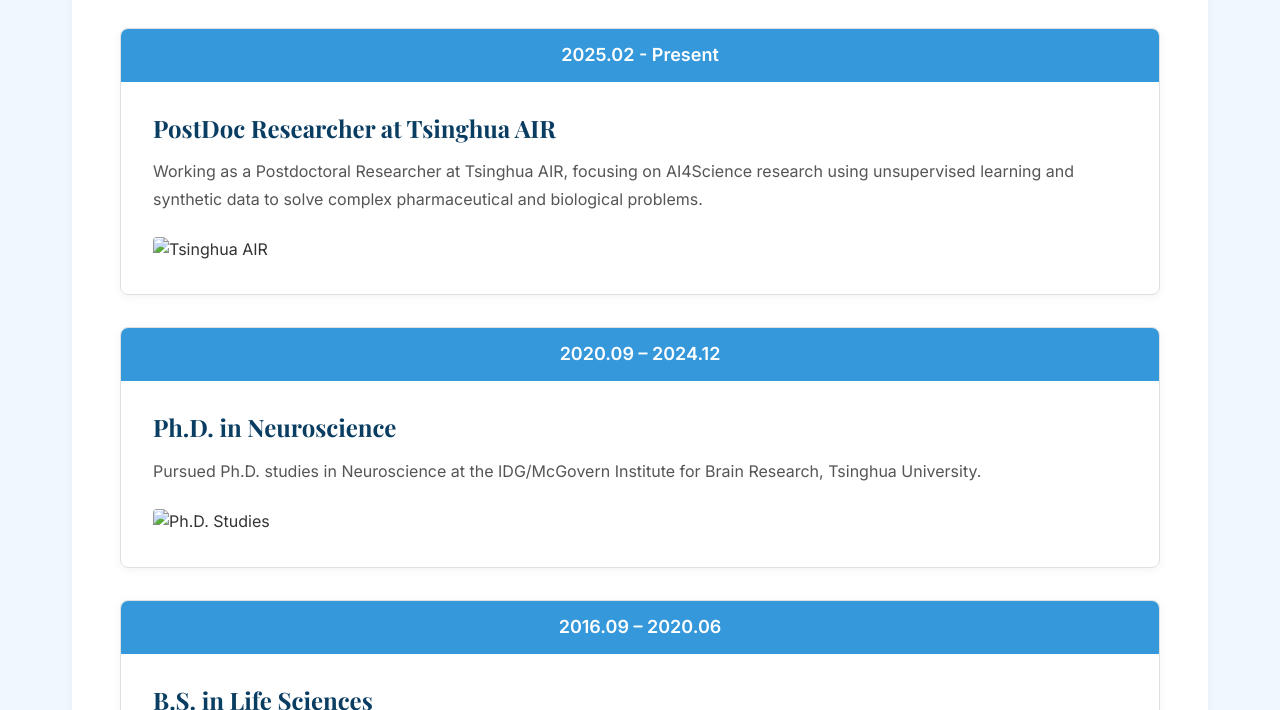
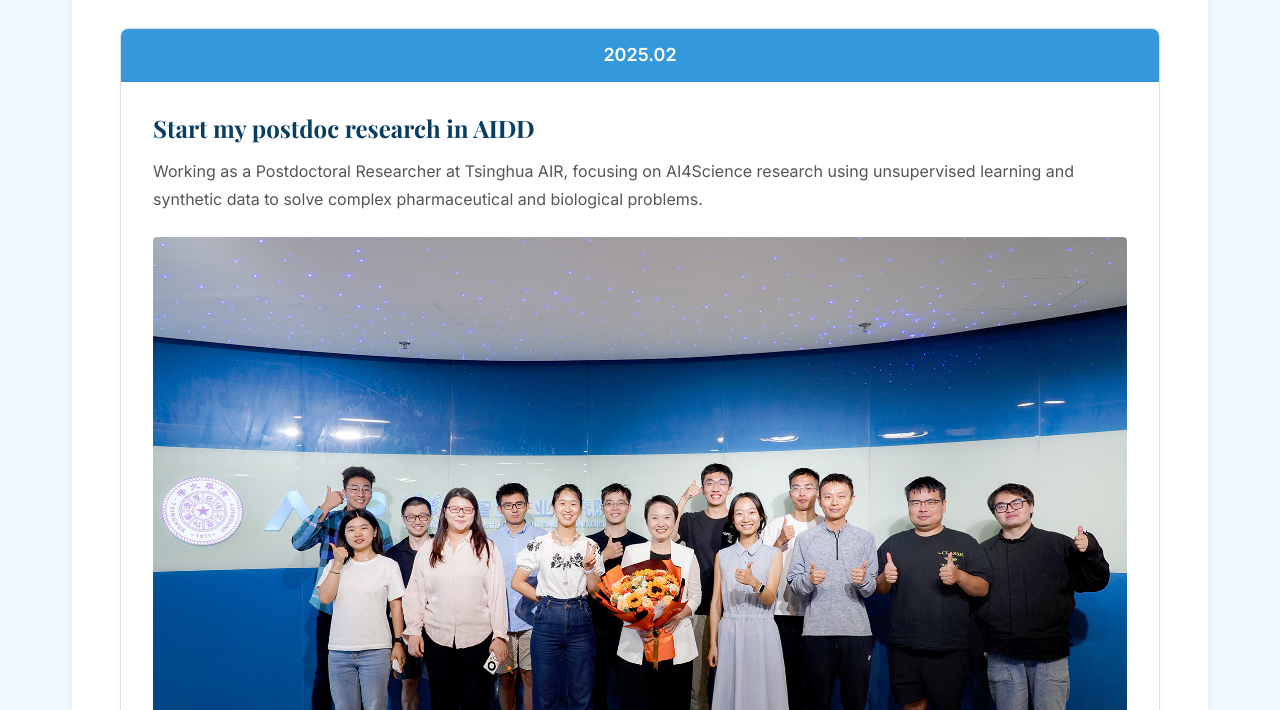
Before and after one commit to EBGU/Homepage_Yinjun-Harold-JIA, a plain HTML site: page timeline.html in a window 1280 px wide. Shown: the part 242-952 px from the top of the page. Drawn offline with nearby package versions, Linux system fonts and the light colour scheme.

Commit message:
fix typos, add photos

```diff
--- a/script.js
+++ b/script.js
@@ -16,6 +16,9 @@ class LanguageSwitcher {
 
         // Check for saved language preference
         this.loadLanguagePreference();
+
+        // Initialize content to default language
+        this.updateContent();
     }
 
     switchLanguage(lang) {
--- a/timeline.html
+++ b/timeline.html
@@ -35,10 +35,10 @@
                 <div class="timeline-container">
                     <!-- Timeline Item 1 -->
                     <div class="timeline-card">
-                        <div class="timeline-date">2025.02 - Present</div>
+                        <div class="timeline-date">2025.02</div>
                         <div class="timeline-content">
-                            <h2 class="timeline-title" data-en="PostDoc Researcher at Tsinghua AIR" data-zh="清华智能产业研究院博士后">PostDoc Researcher at Tsinghua AIR</h2>
-                            <p class="timeline-text" data-en="Working as a Postdoctoral Researcher at Tsinghua AIR, focusing on AI4Science research using unsupervised learning and synthetic data to solve complex pharmaceutical and biological problems." data-zh="在清华智能产业研究院担任博士后研究员，专注于AI4Science研究，使用无监督学习和合成数据解决复杂的医药和生物问题。">
+                            <h2 class="timeline-title" data-en="Start my postdoc research in AIDD" data-zh="AI药物发现博士后">Start my postdoc research in AIDD</h2>
+                            <p class="timeline-text" data-en="Working as a Postdoctoral Researcher at Tsinghua AIR, focusing on AI4Science research using unsupervised learning and synthetic data to solve complex pharmaceutical and biological problems." data-zh="开始在清华智能产业研究院担任博士后研究员，专注于AI4Science研究，使用无监督学习和合成数据解决复杂的医药和生物问题。">
                                 Working as a Postdoctoral Researcher at Tsinghua AIR, focusing on AI4Science research using unsupervised learning and synthetic data to solve complex pharmaceutical and biological problems.
                             </p>
                             <div class="timeline-image">
@@ -49,11 +49,11 @@
 
                     <!-- Timeline Item 2 -->
                     <div class="timeline-card">
-                        <div class="timeline-date">2020.09 – 2024.12</div>
+                        <div class="timeline-date">2024.12</div>
                         <div class="timeline-content">
-                            <h2 class="timeline-title" data-en="Ph.D. in Neuroscience" data-zh="神经科学博士">Ph.D. in Neuroscience</h2>
-                            <p class="timeline-text" data-en="Pursued Ph.D. studies in Neuroscience at the IDG/McGovern Institute for Brain Research, Tsinghua University." data-zh="在清华大学IDG/麦戈文脑科学研究院攻读神经科学博士学位。">
-                                Pursued Ph.D. studies in Neuroscience at the IDG/McGovern Institute for Brain Research, Tsinghua University.
+                            <h2 class="timeline-title" data-en="Graduation! Ph.D. in Neuroscience" data-zh="神经科学博士">Graduation! Ph.D. in Neuroscience</h2>
+                            <p class="timeline-text" data-en="Completed Ph.D. studies in Neuroscience at the IDG/McGovern Institute for Brain Research, Tsinghua University." data-zh="在清华大学IDG/麦戈文脑科学研究院获得神经科学博士学位。">
+                                Completed Ph.D. studies in Neuroscience at the IDG/McGovern Institute for Brain Research, Tsinghua University.
                             </p>
                             <div class="timeline-image">
                                 <img src="images/phd.jpg" alt="Ph.D. Studies">
@@ -63,14 +63,13 @@
 
                     <!-- Timeline Item 3 -->
                     <div class="timeline-card">
-                        <div class="timeline-date">2016.09 – 2020.06</div>
+                        <div class="timeline-date">2020.06</div>
                         <div class="timeline-content">
-                            <h2 class="timeline-title" data-en="B.S. in Life Sciences" data-zh="生命科学学士">B.S. in Life Sciences</h2>
+                            <h2 class="timeline-title" data-en="Graduation! B.S. in Life Sciences" data-zh="生命科学学士">Graduation! B.S. in Life Sciences</h2>
                             <p class="timeline-text" data-en="Completed Bachelor's degree in Life Sciences at the School of Life Sciences, Tsinghua University." data-zh="在清华大学生命科学学院完成生命科学学士学位。">
                                 Completed Bachelor's degree in Life Sciences at the School of Life Sciences, Tsinghua University.
                             </p>
                             <div class="timeline-image">
-                                <img src="images/bs.jpg" alt="B.S. Studies">
                             </div>
                         </div>
                     </div>
```
Also changed, not shown: index.html (+1 -1 lines), images/air.jpg (added), images/phd.jpg (added).
